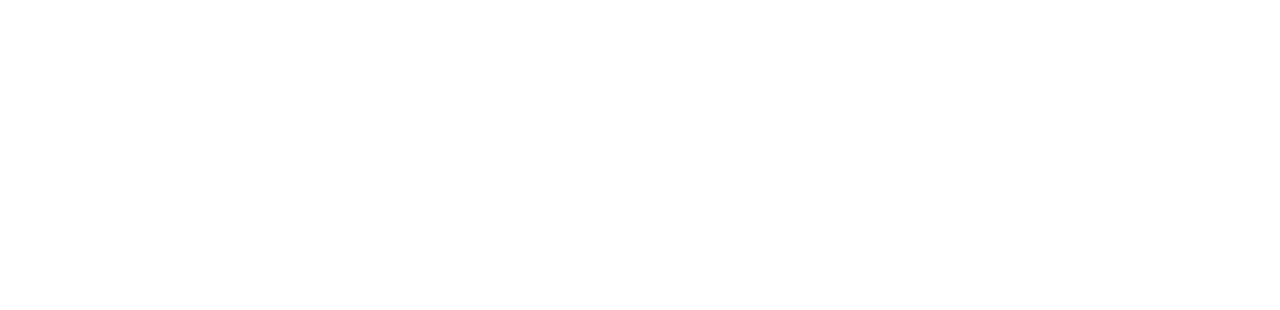
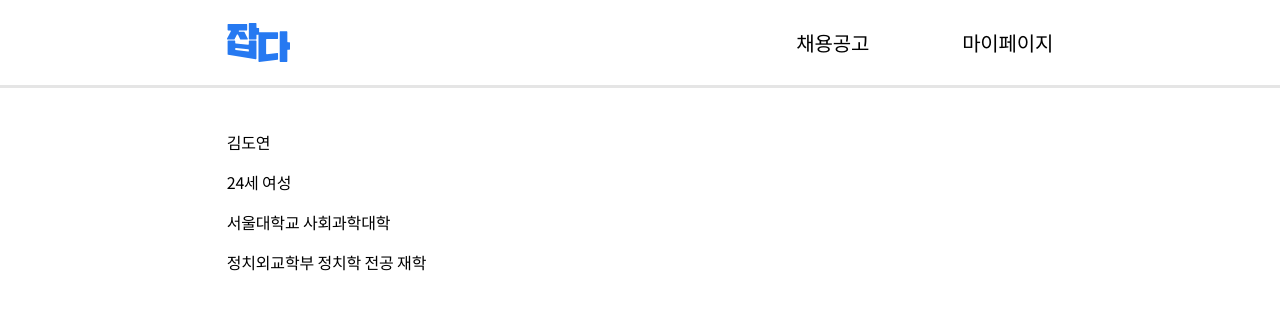
Before and after one commit to sangwonme/SNU-Creative-Research, a React (Create React App) app: page / in a window 1280 px wide. Before the commit this address had no page. Shown: the top 310 px of the page. Built offline with nearby package versions, Linux system fonts and the light colour scheme.

Commit message:
:sparkles: Add Keyword

```diff
--- a/src/App.tsx
+++ b/src/App.tsx
@@ -3,6 +3,7 @@ import './App.css';
 import {Route, Routes, BrowserRouter as Router} from 'react-router-dom';
 import CVPage from './pages/CVPage/CVPage';
 import ProcessPage from './pages/ProcessPage/ProcessPage';
+import MyPage from './pages/MyPage/MyPage';
 
 // version 0.1
 
@@ -11,7 +12,7 @@ function App() {
     <>
     <Router>
       <Routes>
-        {/* <Route path='/mycv' element={<MainPage/>} /> */}
+        <Route path='/' element={<MyPage/>} />
         <Route path='/editcv/:id' element={<CVPage/>} />
         <Route path='/progress' element={<ProcessPage/>} />
       </Routes>
--- /dev/null
+++ b/src/components/MyPageRelated/Profile/Profile.tsx
@@ -0,0 +1,30 @@
+import * as React from 'react';
+import styles from './Profile.module.scss';
+
+function Profile() {
+  return (
+    <>
+    <div className={styles.container}>
+      <div className={styles.profile}>
+        <p className={styles.name}>김도연</p>
+        <p className={styles.agesex}>24세 여성</p>
+      </div>
+      <div className={styles.school}>
+        <p className={styles.snu}>서울대학교 사회과학대학</p>
+        <p className={styles.major}>정치외교학부 정치학 전공 재학</p>
+      </div>
+      <div className={styles.keyword}>
+        <div className={styles.category}>
+          <p className={styles.label}></p>
+          <div className={styles.keywords}>
+
+          </div>
+        </div>
+      </div>
+
+    </div>
+    </>
+  );
+}
+
+export default Profile;
--- a/src/components/PopUpNav/PopUpNav.tsx
+++ b/src/components/PopUpNav/PopUpNav.tsx
@@ -12,7 +12,9 @@ function PopUpNav({onClick}: Props) {
       <div className={styles.container} onClick={onClick}>
         <div className={styles.box}>
           <div className={styles.navlist}>
-            <p className={styles.navText}>나의 지원서</p>
+            <Link to={'/'} style={{ textDecoration: 'none', color: 'black'}}>
+              <p className={styles.navText}>나의 지원서</p>
+            </Link>
             <Link to={'/editcv/0'} style={{ textDecoration: 'none', color: 'black'}}>
               <p className={styles.navText}>나의 지원서 관리</p>
             </Link>
--- /dev/null
+++ b/src/pages/MyPage/MyPage.module.scss
@@ -0,0 +1,14 @@
+.page{
+    width: 100vw;
+    height: 100vh;
+    .main{
+        // size
+        width: 64.583%;
+        margin: 0 auto;
+        // margin
+        margin-top: 2%;
+        // grid
+        display: grid;
+        grid-template-columns: 32% 1fr;
+    }
+}
--- /dev/null
+++ b/src/pages/MyPage/MyPage.tsx
@@ -0,0 +1,19 @@
+import * as React from 'react';
+import Header from '../../components/Header/Header';
+import Profile from '../../components/MyPageRelated/Profile/Profile';
+import styles from './MyPage.module.scss';
+
+function MyPage() {
+  return (
+  <>
+  <div className={styles.page}>
+    <Header/>
+    <div className={styles.main}>
+      <Profile/>
+    </div>
+  </div>
+  </>
+  );
+}
+
+export default MyPage;
```
Also changed, not shown: src/components/MyPageRelated/Keyword/Keyword.module.scss (added, +20 -0 lines), src/components/MyPageRelated/Keyword/Keyword.tsx (added, +24 -0 lines), src/components/MyPageRelated/Profile/Profile.module.scss (added).
